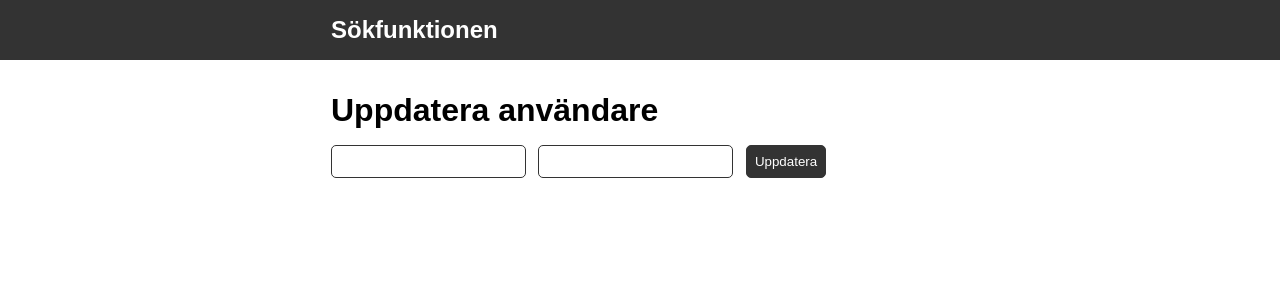
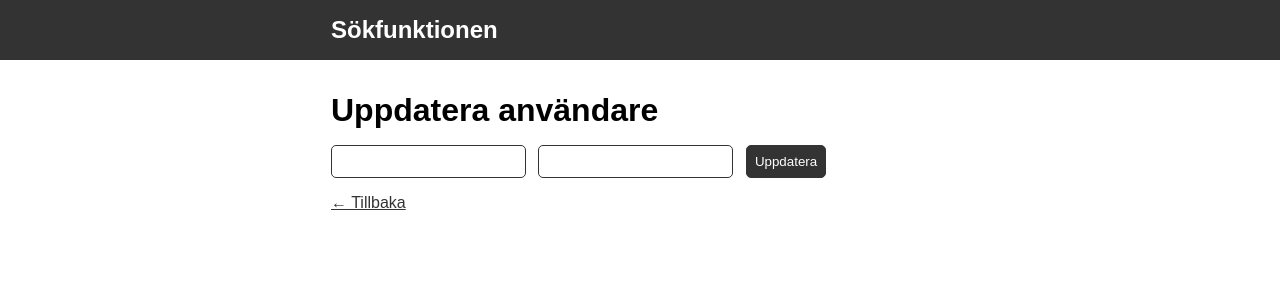
Before and after one commit to mattiasstjernstrom/PVSPYH23, a Flask app: page /uppdatera/1 in a window 1280 px wide. Shown: the top 300 px of the page. Run offline with Flask 3, Linux system fonts and the light colour scheme; parts of the project's set-up code (start-up, migrations or seed data) failed here and were passed over.

Commit message:
Tillbaks

```diff
--- a/flask-Sökfunktionen-formaterad-1/templates/uppdatera.html
+++ b/flask-Sökfunktionen-formaterad-1/templates/uppdatera.html
@@ -5,4 +5,5 @@
   <input type="email" name="email" value="{{ user.email }}" />
   <button type="submit">Uppdatera</button>
 </form>
+<a href="/">&larr; Tillbaka</a>
 {% endblock %}
```
